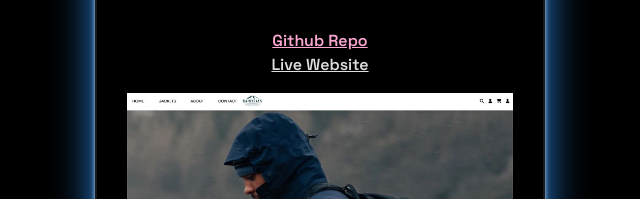
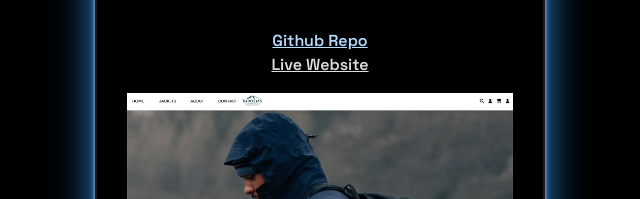
Before and after one commit to Tubhaahmad/FED1-Portfolio-1, a website built with Vite: page index.html in a window 1280 px wide. In both pictures the pointer is over the link 640 px from the left and 1213 px from the top of the page. Shown: the part 1172-1371 px from the top of the page, 320-960 px from the left. Built offline with nearby package versions, Linux system fonts and the light colour scheme.

Commit message:
changed hover color on card links

```diff
--- a/src/style.css
+++ b/src/style.css
@@ -158,7 +158,7 @@ h2 {
 }
 
 .card-link:hover {
-  color: #faa7d2;
+  color: #b4dafe;
 }
 
 .built-with {
```
